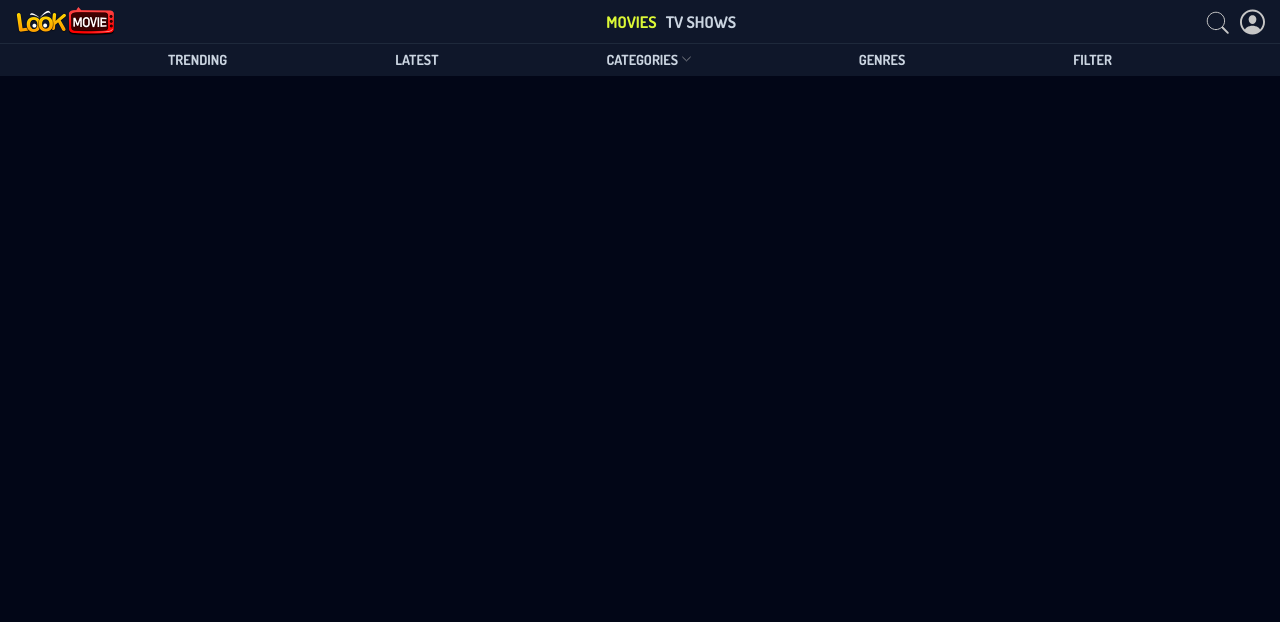
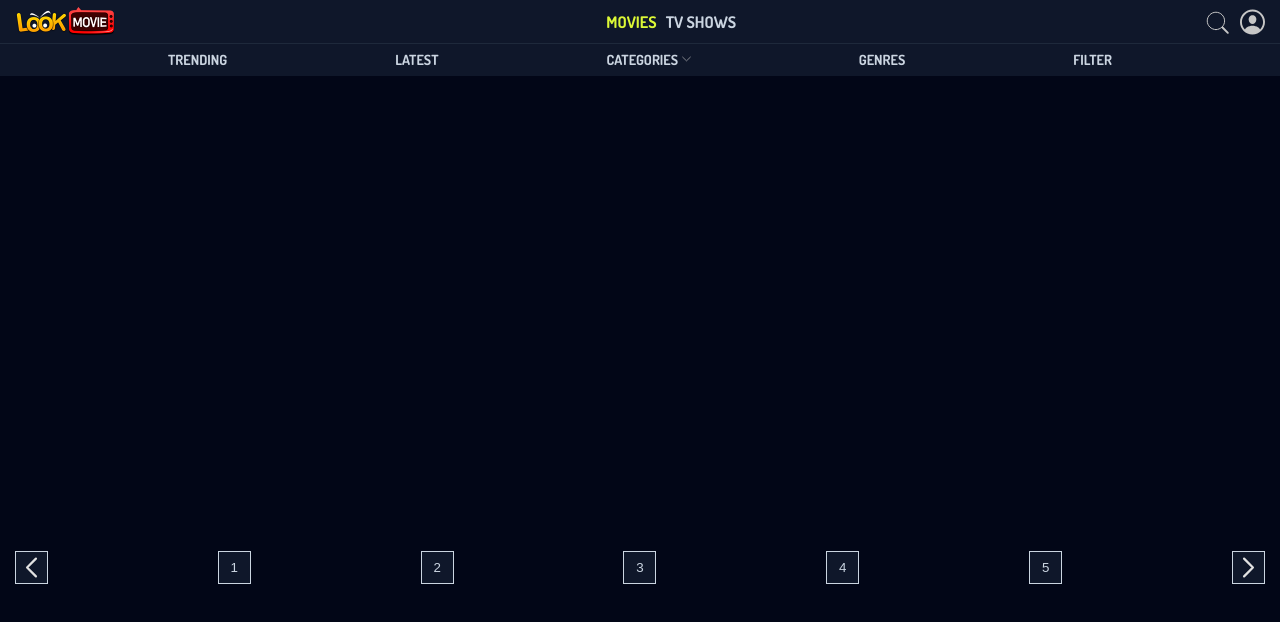
Before and after one commit to alevroses/api__movies, a website with bundled scripts: page src/index.html in a window 1280 px wide. Built offline with nearby package versions, Linux system fonts and the light colour scheme; no server answers.

Commit message:
Create buttons see more movies

```diff
--- a/src/index.html
+++ b/src/index.html
@@ -140,6 +140,20 @@
         </section>
       </section> -->
     </main>
+
+    <section class="load">
+      <figure class="load__more load__left">
+        <img src="./img/chevron-left-icon.svg" alt="" />
+      </figure>
+      <button class="load__more">1</button>
+      <button class="load__more">2</button>
+      <button class="load__more">3</button>
+      <button class="load__more">4</button>
+      <button class="load__more">5</button>
+      <figure class="load__more load__right">
+        <img src="./img/chevron-right-icon.svg" alt="" />
+      </figure>
+    </section>
     <script src="./main.mjs" type="module"></script>
   </body>
 </html>
--- a/src/styles/mobile.css
+++ b/src/styles/mobile.css
@@ -410,3 +410,27 @@ body {
   grid-template-columns: 0.5fr 1.5fr;
   margin: 0 0 20px 0;
 }
+
+/* Load ----------------- */
+
+.load {
+  width: 100vw;
+  display: flex;
+  justify-content: space-between;
+  align-items: center;
+  padding: 15px;
+  /* border: 1px solid var(--bg-blue-10); */
+}
+
+.load__more {
+  width: 33px;
+  height: 33px;
+  border: 1px solid var(--bg-blue-10);
+  color: var(--bg-blue-10);
+  background-color: var(--bg-blue-80);
+}
+
+.load__left img,
+.load__right img {
+  width: 100%;
+}
--- a/src/utils/show-hide-details.mjs
+++ b/src/utils/show-hide-details.mjs
@@ -1,13 +1,10 @@
 const showContent = (event) => {
-  console.log(event.currentTarget);
   const btnShowCont = event.currentTarget;
-  console.log("Parent: ", btnShowCont.parentElement);
   const cardParent = btnShowCont.parentElement;
   cardParent.classList.add("shadow");
 
   cardParent.style.display = "grid";
 
-  console.log("Selector: ", cardParent.querySelector(".description"));
   const content = cardParent.querySelector(".description");
   content.classList.remove("disabled");
 
@@ -18,13 +15,10 @@ const showContent = (event) => {
 };
 
 const hideContent = (event) => {
-  console.log(event.currentTarget);
   const btnHideCont = event.currentTarget;
-  console.log(btnHideCont.parentElement);
   const cardParent = btnHideCont.parentElement;
   cardParent.classList.add("disabled");
 
-  console.log("main section: ", cardParent.closest(".main__section"));
   const mainSection = cardParent.closest(".main__section");
   /* mainSection.style.display = "block"; */
   mainSection.classList.remove("shadow");
@@ -33,4 +27,4 @@ const hideContent = (event) => {
   btnShowCont.style.display = "block";
 };
 
-export { /* show, hide, */ showContent, hideContent };
+export { showContent, hideContent };
```
Also changed, not shown: src/API/get-popular.mjs (+17 -0 lines), src/utils/show-popular.mjs (+5 -5 lines).
